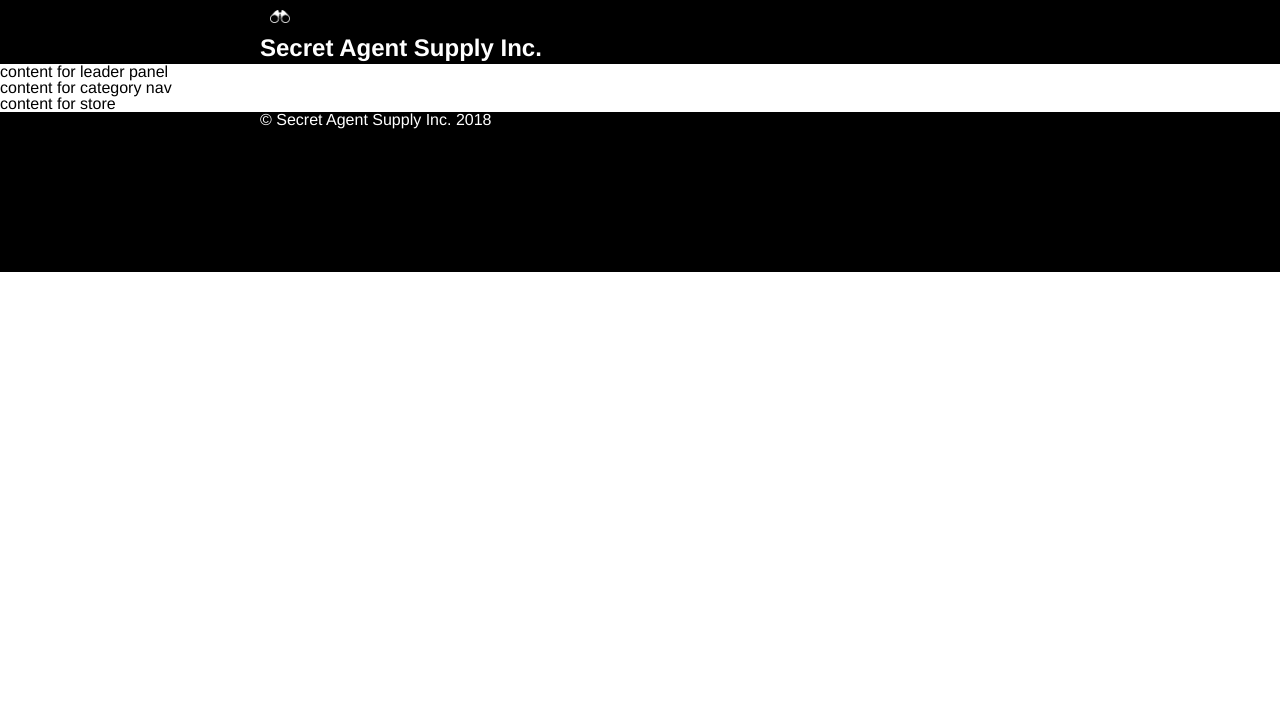
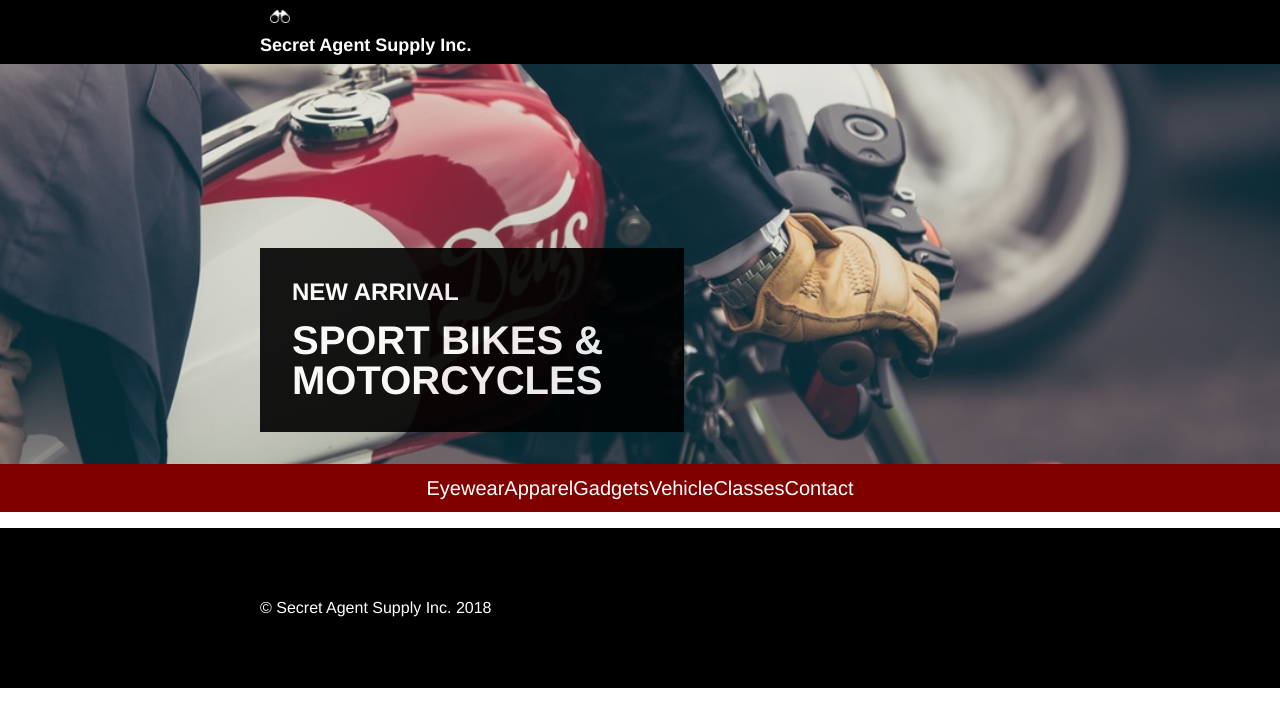
Before and after one commit to MissRach89/secretagent, a plain HTML site: page index.html in a window 1280 px wide. Drawn offline with Linux system fonts and the light colour scheme.

Commit message:
Updates to leader

```diff
--- a/index.html
+++ b/index.html
@@ -17,13 +17,25 @@
   </header>
 
   <!-- Leader Banner -->
-  <div>
-    <p>content for leader panel</p>
+  <div class="leader flex-container">
+    <div class="flex-container fixed-panel">
+      <div class="leader-text">
+        <h3>New Arrival</h3>
+        <h1>Sport Bikes &amp; Motorcycles</h1>
+      </div>
+    </div>
   </div>
 
   <!-- Category Navigation -->
-  <nav>
-    <p>content for category nav</p>
+  <nav class="flex-container">
+    <div class="navlinks fixed-panel flex-container">
+      <span><a href="#">Eyewear</a></span>
+      <span><a href="#">Apparel</a></span>
+      <span><a href="#">Gadgets</a></span>
+      <span><a href="#">Vehicle</a></span>
+      <span><a href="#">Classes</a></span>
+      <span><a href="#">Contact</a></span>
+    </div>
   </nav>
 
   <!-- Main Content Container -->
@@ -32,8 +44,8 @@
   </div>
 
   <!-- Website Footer -->
-  <footer>
-    <div class="fixed-panel">
+  <footer class="flex-container">
+    <div class="fixed-panel flex-container">
       <p>&copy; Secret Agent Supply Inc. 2018</p>
     </div>
   </footer>
--- a/resources/css/style.css
+++ b/resources/css/style.css
@@ -1,47 +1,11 @@
+/* Universal Styles */
+
 html {
   font-size: 16px;
 }
 
-* {
+body {
   font-family: "Helvetica", sans-serif;
-}
-
-p {
-  font-family: "Helvetica", sans-serif;
-}
-
-h1 {
-  font-family: "Helvetica", sans-serif;
-  font-size: 4rem;
-}
-
-
-header {
-  background-color: black;
-  height: 4rem;
-  width: 100%;
-}
-
-footer {
-  background-color: black;
-  height: 10rem;
-  width: 100%;
-}
-
-footer p {
-  color: white;
-}
-
-.logo {
-  max-width: 20px;
-  padding: 10px;
-}
-
-.logotext {
-  color: white;
-  font-size: 1.5rem;
-  font-weight: bold;
-  align-items: center;
 }
 
 .flex-container {
@@ -54,3 +18,116 @@ footer p {
   margin-left: auto;
   margin-right: auto;
 }
+
+/* Typography Styles */
+
+p {
+  font-family: "Helvetica", sans-serif;
+  font-size: 1rem;
+  color: white;
+}
+
+h1 {
+  font-family: "Helvetica", sans-serif;
+  font-size: 2.5rem;
+  text-transform: uppercase;
+  font-weight: bold;
+  color: white;
+}
+
+h2 {
+
+}
+
+h3 {
+  font-family: "Helvetica", sans-serif;
+  font-size: 1.5rem;
+  text-transform: uppercase;
+  font-weight: bold;
+  color: white;
+}
+
+/* Header Logo Panel Styles */
+
+header {
+  background-color: black;
+  height: 4rem;
+  width: 100%;
+}
+
+.logo {
+  max-width: 20px;
+  padding: 10px;
+}
+
+.logotext {
+  color: white;
+  font-size: 1.125rem;
+  font-weight: bold;
+  align-items: center;
+}
+
+/* Leader Banner Styles */
+
+.leader {
+  min-height: 400px;
+  background-image: url("../../resources/img/moto.jpeg");
+  background-size: cover;
+  background-position: center;
+  flex-direction: column;
+  justify-content: flex-end;
+}
+
+.leader-text {
+  background-color: black;
+  padding: 2rem;
+  max-width: 360px;
+  opacity: 0.9;
+}
+
+.leader-text h3 {
+  margin-bottom: 1rem;
+}
+
+.leader .flex-container {
+  width: 100%;
+  justify-content: flex-start;
+  align-items: center;
+  margin-bottom: 2rem;
+}
+
+/* Nav Category Styles */
+
+nav {
+  height: 3rem;
+  background-color: maroon;
+}
+
+nav a {
+  font-size: 1.25rem;
+  color: white;
+  text-decoration: none;
+}
+.navlinks {
+  justify-content: space-between;
+  align-items: center;
+}
+
+
+/* Footer Styles */
+
+footer {
+  background-color: black;
+  height: 10rem;
+  width: 100%;
+}
+
+footer .flex-container {
+width: 100%;
+  justify-content: flex-start;
+  align-items: center;
+}
+
+footer p {
+  color: white;
+}
```
